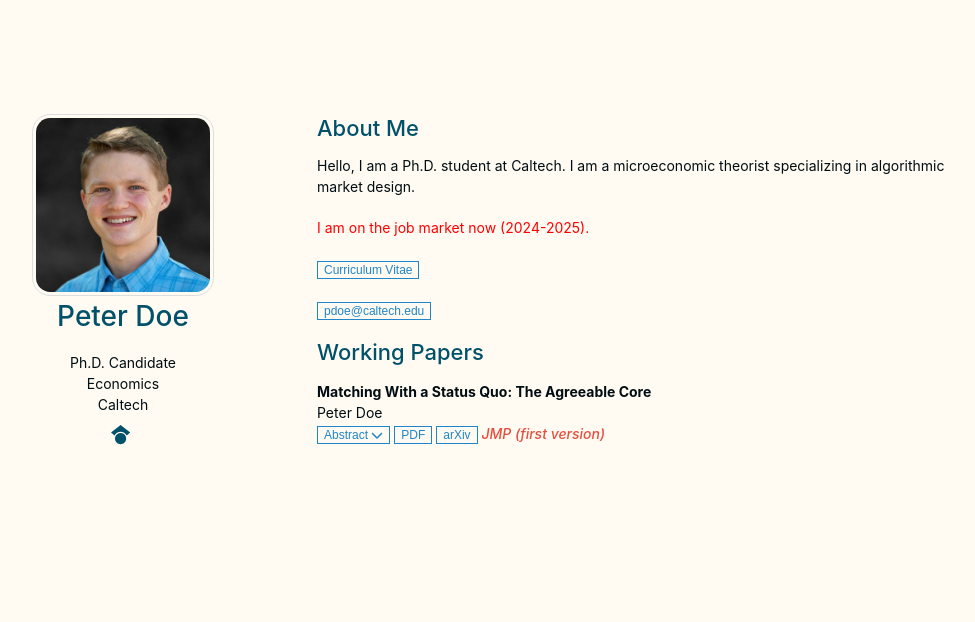
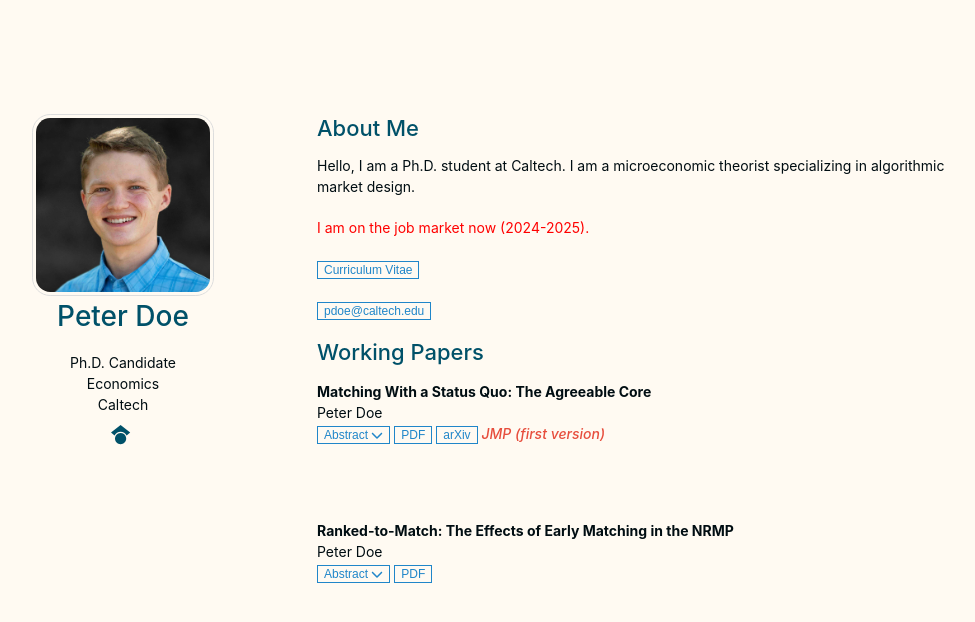
Before and after one commit to Pita-Dough/Pita-Dough.github.io, a Jekyll site: the page built from index.md, in a window 1280 px wide and 1002 px high. Shown: the top 622 px of the window, without its empty margins (153-1128 px from the left). Built offline with Jekyll 4.4.1, drawn with Linux system fonts in a browser that asks for light colours; nearby versions of some CDN libraries; a style sheet for code colours, icons or effects is not loaded; our own code applies the rules of GitHub Pages for plain Markdown files; some of the changed text lies outside the part shown.

Commit message:
Update workingpapers.yml

```diff
--- a/_data/workingpapers.yml
+++ b/_data/workingpapers.yml
@@ -6,3 +6,9 @@ main:
     arXiv: https://arxiv.org/abs/2406.08700
     notes: JMP (first version)
     abstract: "We provide a framework to unify classic models of two-sided matching with recent models of recontracting. In the classic model, agents from two sides must be matched; in models of recontracting, agents improve a status quo match. We generalize the core (matches not blocked by any coalition) from cooperative game theory to our setting by restricting the set of permissible coalitions to coalitions containing neither or both agents in a status quo match, dubbed agreeable coalitions. The agreeable core is the set of all weak improvements of the status quo that are not blocked by any agreeable coalition. Our main result is that the agreeable core is nonempty and can be found through a computationally efficient and economically meaningful algorithm: our Propose-Exchange algorithm. The applications of the agreeable core include early decision, out-of-match agreements in the NRMP, matching with minimum constraints, and efficiency in school choice."
+
+  - title: "Ranked-to-Match: The Effects of Early Matching in the NRMP"
+    authors: Peter Doe
+    pdf: assets/files/Rank2Match.pdf
+    mathematica: assets/files/SuppMaterial-Rank2Match.nb
+    abstract: "We study a behavioral model of early matching within the context of the National Resident Matching Program. In our model, two hospitals choose to give early offers to doctors prior to a stable match. Some doctors have a behavioral preference to early match while others do not. We show that the less-desirable program benefits from the option to make early offers. Our results provide a theoretical foundation for behavior widely documented within the medical ethics and graduate medical education literature and confirm beliefs commonly held by residency program directors."
```
